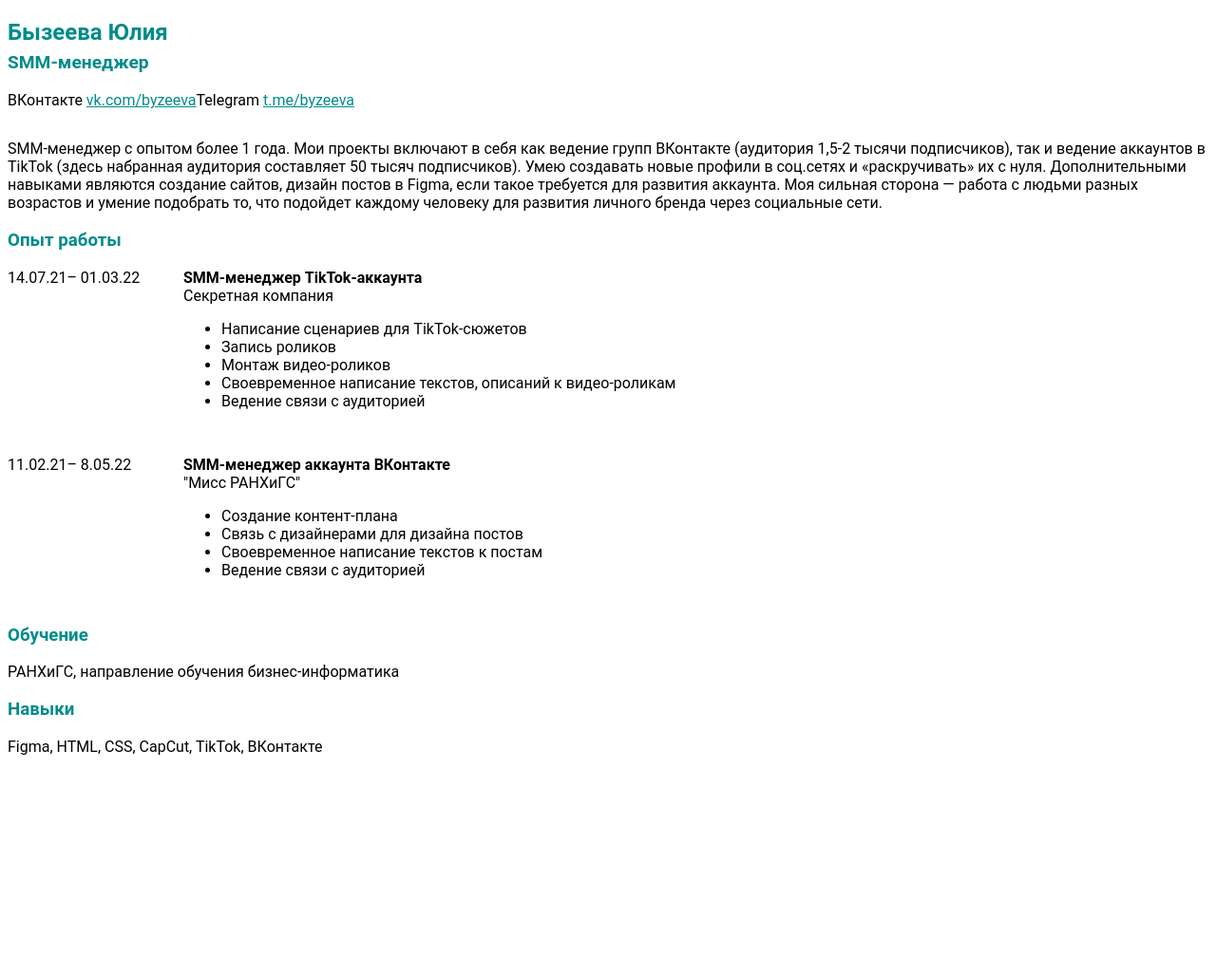
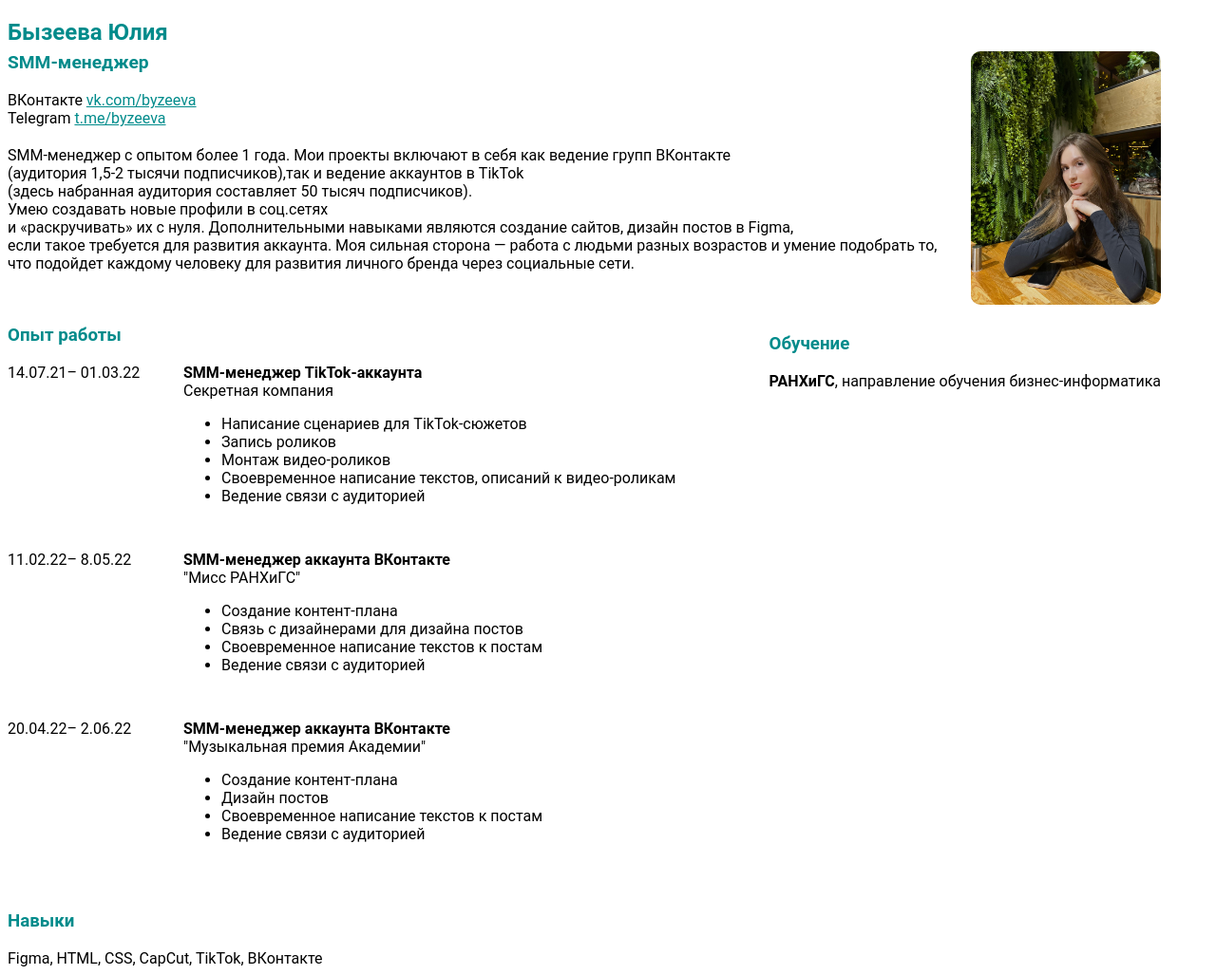
Before and after one commit to byzeeva/HOMEWORK-1, a plain HTML site: page index.html in a window 1280 px wide. Shown: the whole page at 95% size. Before the commit the page ends 804 px from the top, so only its background shows below. Drawn offline with Linux system fonts and the light colour scheme.

Commit message:
added some changes

```diff
--- a/index.css
+++ b/index.css
@@ -14,6 +14,15 @@ h2{
 }
 h3{
     color: darkcyan;
+    margin-top: 55px;
+}
+
+img{
+    width: 200px;
+    border-radius: 10px;
+    float: right;
+    margin-top: -100px;
+    margin-right: 50px;
 }
 a{
     color: darkcyan;
@@ -27,6 +36,7 @@ a{
 }
 .contact_type {
     min-width: 90px;
+    margin-bottom: 20px;
 }
 .experience {
     display: flex;
@@ -39,3 +49,8 @@ a{
     min-width: 185px;
     margin-bottom: 1em;
 }
+.studies{
+    float: right;
+    margin-top: -640px;
+    margin-right: 50px;
+}
--- a/index.html
+++ b/index.html
@@ -13,24 +13,27 @@
             <h1> Бызеева Юлия </h1>
             <h2> SMM-менеджер </h2>
 
-
            <div class="contacts">
               <div class="contact">
               <div class="contact_type">
                   ВКонтакте
               <a href="https://vk.com/byzeeva"> vk.com/byzeeva </a>
-            </div>
-                <div class="contact_type">
+                <br>
                     Telegram
                 <a href="https://t.me/byzeeva"> t.me/byzeeva </a>
-                </div>
             </div>
            </div>
         <div class="description">
-            SMM-менеджер с опытом более 1 года. Мои проекты включают в себя как ведение групп ВКонтакте (аудитория 1,5-2 тысячи подписчиков), так и ведение аккаунтов в TikTok (здесь набранная аудитория составляет 50 тысяч подписчиков).
-            Умею создавать новые профили в соц.сетях и «раскручивать» их с нуля.
-            Дополнительными навыками являются создание сайтов, дизайн постов в Figma, если такое требуется для развития аккаунта.
-            Моя сильная сторона — работа с людьми разных возрастов и умение подобрать то, что подойдет каждому человеку для развития личного бренда через социальные сети.
+                <img src="picture.jpeg" alt="me">
+
+            SMM-менеджер с опытом более 1 года. Мои проекты включают в себя как ведение групп ВКонтакте <br>
+            (аудитория 1,5-2 тысячи подписчиков),так и ведение аккаунтов в TikTok <br>
+            (здесь набранная аудитория составляет 50 тысяч подписчиков).
+            <br>Умею создавать новые профили в соц.сетях <br> и «раскручивать» их с нуля.
+            Дополнительными навыками являются создание сайтов, дизайн постов в Figma,
+            <br> если такое требуется для развития аккаунта.
+            Моя сильная сторона — работа с людьми разных возрастов и умение подобрать то,
+             <br>что подойдет каждому человеку для развития личного бренда через социальные сети.
         </div>
         </section>
 
@@ -64,7 +67,7 @@
         <section>
             <div class="experience">
                 <div class="experience_date">
-                11.02.21– 8.05.22
+                11.02.22– 8.05.22
                 </div>
                 <div class="experience_description">
                     <div class="experience_name">
@@ -85,9 +88,32 @@
             </div>
         </section>
         <section>
+            <div class="experience">
+                <div class="experience_date">
+                20.04.22– 2.06.22
+                </div>
+                <div class="experience_description">
+                    <div class="experience_name">
+                   SMM-менеджер аккаунта ВКонтакте
+                    </div>
+                    <div class="experience_company">
+                    "Музыкальная премия Академии"
+                    </div>
+                    <div class="experience_details">
+                    <ul>
+                        <li> Создание контент-плана </li>
+                        <li> Дизайн постов </li>
+                        <li> Своевременное написание текстов к постам </li>
+                        <li> Ведение связи с аудиторией </li>
+                    </ul>
+                    </div>
+                </div>
+            </div>
+        </section>
+        <section class="studies">
             <h3> Обучение </h3>
             <div>
-            РАНХиГС, направление обучения бизнес-информатика
+            <strong>РАНХиГС</strong>, направление обучения бизнес-информатика
             </div>
         </section>
         <section>
```
Also changed, not shown: picture.jpeg (added).
